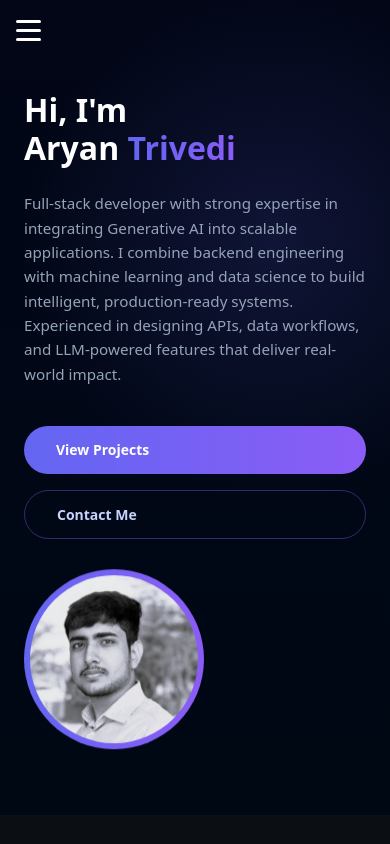
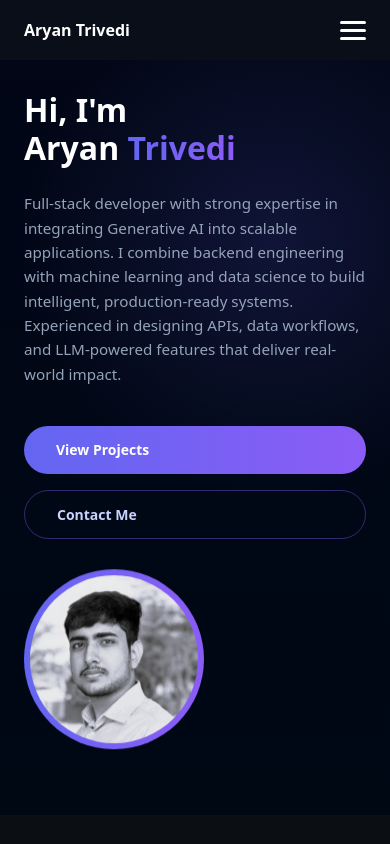
Before and after one commit to aryan-trivedi/portfolio, a React (Vite) app: page / in a window 390 px wide. Shown: the top 844 px of the page. Built offline with nearby package versions, Linux system fonts and the light colour scheme.

Commit message:
navbar updated

```diff
--- a/src/components/Navbar.tsx
+++ b/src/components/Navbar.tsx
@@ -17,7 +17,6 @@ const Navbar = () => {
   const navRef = useRef<HTMLDivElement>(null);
   const indicatorRef = useRef<HTMLDivElement>(null);
 
-  /* ================= Intersection Observer ================= */
   useEffect(() => {
     const observer = new IntersectionObserver(
       (entries) => {
@@ -27,10 +26,7 @@ const Navbar = () => {
           }
         });
       },
-      {
-        rootMargin: "-45% 0px -45% 0px",
-        threshold: 0,
-      }
+      { rootMargin: "-45% 0px -45% 0px" }
     );
 
     sections.forEach((id) => {
@@ -41,13 +37,11 @@ const Navbar = () => {
     return () => observer.disconnect();
   }, []);
 
-  /* ================= Indicator Movement (Desktop Only) ================= */
   useEffect(() => {
     if (window.innerWidth <= 768) return;
 
     const nav = navRef.current;
     const indicator = indicatorRef.current;
-
     if (!nav || !indicator) return;
 
     const activeLink = nav.querySelector(
@@ -60,9 +54,7 @@ const Navbar = () => {
     const navRect = nav.getBoundingClientRect();
 
     indicator.style.width = `${linkRect.width}px`;
-    indicator.style.transform = `translate(${
-      linkRect.left - navRect.left
-    }px, -50%)`;
+    indicator.style.transform = `translate(${linkRect.left - navRect.left}px, -50%)`;
   }, [active]);
 
   const handleClick = (
@@ -80,10 +72,10 @@ const Navbar = () => {
   };
 
   return (
-    <div className="navbar-wrapper">
-      <div className="navbar-container">
-
-        {/* Hamburger */}
+    <>
+      {/* TOP BAR */}
+      <div className="topbar">
+        <div className="logo">Aryan Trivedi</div>
         <div
           className={`hamburger ${menuOpen ? "open" : ""}`}
           onClick={() => setMenuOpen(!menuOpen)}
@@ -92,8 +84,10 @@ const Navbar = () => {
           <span />
           <span />
         </div>
+      </div>
 
-        {/* Desktop Navbar */}
+      {/* DESKTOP NAV */}
+      <div className="navbar-wrapper">
         <div className="navbar desktop" ref={navRef}>
           <div ref={indicatorRef} className="nav-indicator" />
           {sections.map((sec) => (
@@ -108,9 +102,11 @@ const Navbar = () => {
             </a>
           ))}
         </div>
+      </div>
 
-        {/* Mobile Menu */}
-        <div className={`mobile-menu ${menuOpen ? "show" : ""}`}>
+      {/* MOBILE MENU */}
+      <div className={`mobile-overlay ${menuOpen ? "show" : ""}`}>
+        <div className="mobile-menu">
           {sections.map((sec) => (
             <a
               key={sec}
@@ -123,7 +119,7 @@ const Navbar = () => {
           ))}
         </div>
       </div>
-    </div>
+    </>
   );
 };
 
--- a/src/styles/navbar.css
+++ b/src/styles/navbar.css
@@ -1,72 +1,66 @@
-/* ================= WRAPPER ================= */
+/* ================= TOP BAR (Mobile) ================= */
+
+.topbar {
+  position: fixed;
+  top: 0;
+  left: 0;
+  width: 100%;
+  height: 60px;
+  background: rgba(10, 15, 25, 0.95);
+  backdrop-filter: blur(12px);
+  display: none;
+  align-items: center;
+  justify-content: space-between;
+  padding: 0 1.5rem;
+  z-index: 1200;
+}
+
+.logo {
+  font-weight: 600;
+  font-size: 1rem;
+  color: white;
+}
+
+/* ================= DESKTOP NAV ================= */
 
 .navbar-wrapper {
   position: fixed;
-  top: 20px;
+  top: 25px;
   left: 50%;
   transform: translateX(-50%);
-  z-index: 1000;
-  width: 100%;
-  max-width: 1200px;
-  padding: 0 1rem;
+  z-index: 1100;
 }
-
-.navbar-container {
-  position: relative;
-}
-
-/* ================= DESKTOP NAVBAR ================= */
 
 .navbar.desktop {
   display: flex;
   gap: 2rem;
   padding: 0.6rem 1rem;
   border-radius: 999px;
-  justify-content: center;
-
   background: rgba(15, 23, 42, 0.55);
   backdrop-filter: blur(18px);
-  border: 1px solid rgba(148, 163, 184, 0.18);
-  box-shadow: 0 8px 32px rgba(0, 0, 0, 0.25);
 }
 
 .navbar.desktop a {
   padding: 0.6rem 1.2rem;
+  color: #cbd5f5;
   text-decoration: none;
-  font-weight: 500;
-  font-size: 0.95rem;
-  color: #cbd5f5;
   white-space: nowrap;
-  transition: color 0.3s ease;
-}
-
-.navbar.desktop a:hover {
-  color: white;
 }
 
 .navbar.desktop a.active {
   color: white;
 }
 
-/* ================= ACTIVE INDICATOR ================= */
+/* ================= INDICATOR ================= */
 
 .nav-indicator {
   position: absolute;
   top: 50%;
-  left: 0;
   height: 38px;
   border-radius: 999px;
+  background: linear-gradient(135deg, #8b5cf6, #6366f1);
   z-index: -1;
-
-  background: linear-gradient(
-    135deg,
-    rgba(139, 92, 246, 0.9),
-    rgba(99, 102, 241, 0.9)
-  );
-
-  transition:
-    transform 0.4s cubic-bezier(0.22, 1, 0.36, 1),
-    width 0.4s cubic-bezier(0.22, 1, 0.36, 1);
+  transition: 0.4s ease;
 }
 
 /* ================= HAMBURGER ================= */
@@ -74,53 +68,64 @@
 .hamburger {
   display: none;
   flex-direction: column;
-  gap: 6px;
+  gap: 5px;
   cursor: pointer;
 }
 
 .hamburger span {
-  width: 25px;
+  width: 26px;
   height: 3px;
   background: white;
   border-radius: 3px;
 }
 
-/* ================= MOBILE MENU ================= */
+/* ================= MOBILE OVERLAY ================= */
+
+.mobile-overlay {
+  position: fixed;
+  top: 60px;
+  left: 0;
+  width: 100%;
+  height: 0;
+  overflow: hidden;
+  background: rgba(10, 15, 25, 0.98);
+  transition: height 0.4s ease;
+  z-index: 1150;
+}
+
+.mobile-overlay.show {
+  height: calc(100vh - 60px);
+}
 
 .mobile-menu {
-  display: none;
+  display: flex;
   flex-direction: column;
-  gap: 1rem;
-  margin-top: 1rem;
-  padding: 1rem;
-  border-radius: 16px;
-
-  background: rgba(15, 23, 42, 0.95);
-  backdrop-filter: blur(15px);
+  padding: 2rem;
+  gap: 1.5rem;
 }
 
 .mobile-menu a {
+  font-size: 1.2rem;
+  color: #cbd5f5;
   text-decoration: none;
-  color: #cbd5f5;
-  font-weight: 500;
 }
 
 .mobile-menu a.active {
   color: white;
 }
 
-/* ================= MOBILE RESPONSIVE ================= */
+/* ================= RESPONSIVE ================= */
 
 @media (max-width: 768px) {
-  .navbar.desktop {
+  .navbar-wrapper {
     display: none;
+  }
+
+  .topbar {
+    display: flex;
   }
 
   .hamburger {
     display: flex;
   }
-
-  .mobile-menu.show {
-    display: flex;
-  }
 }
```
